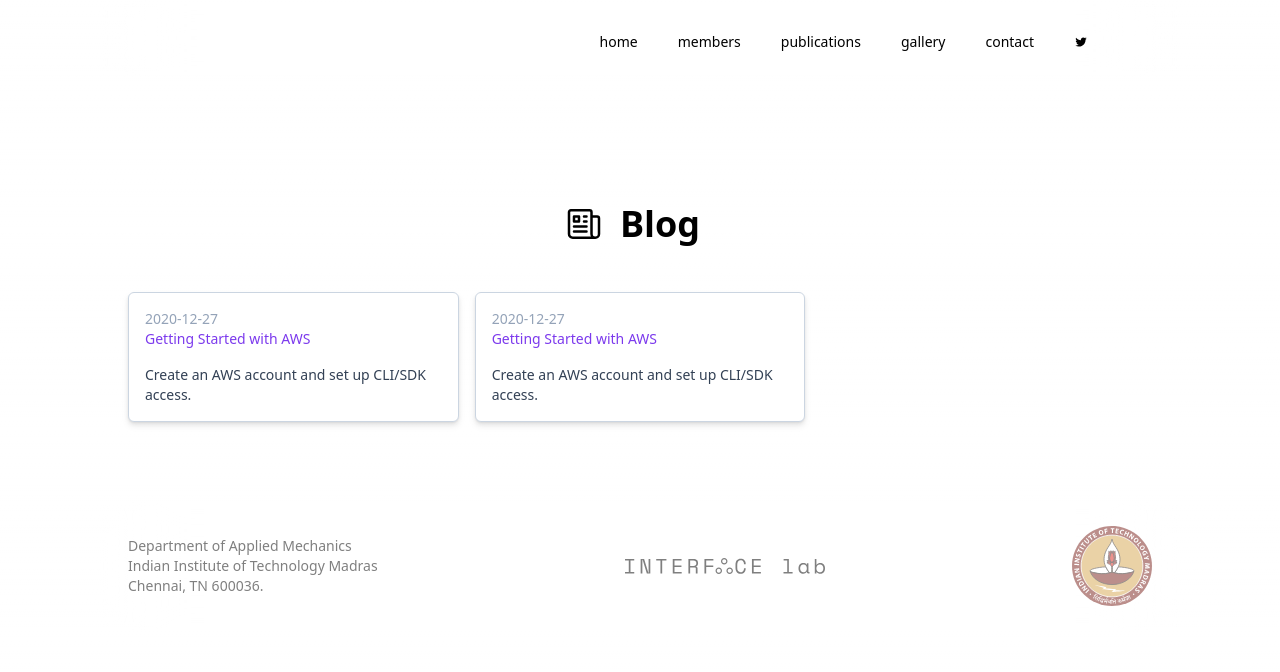
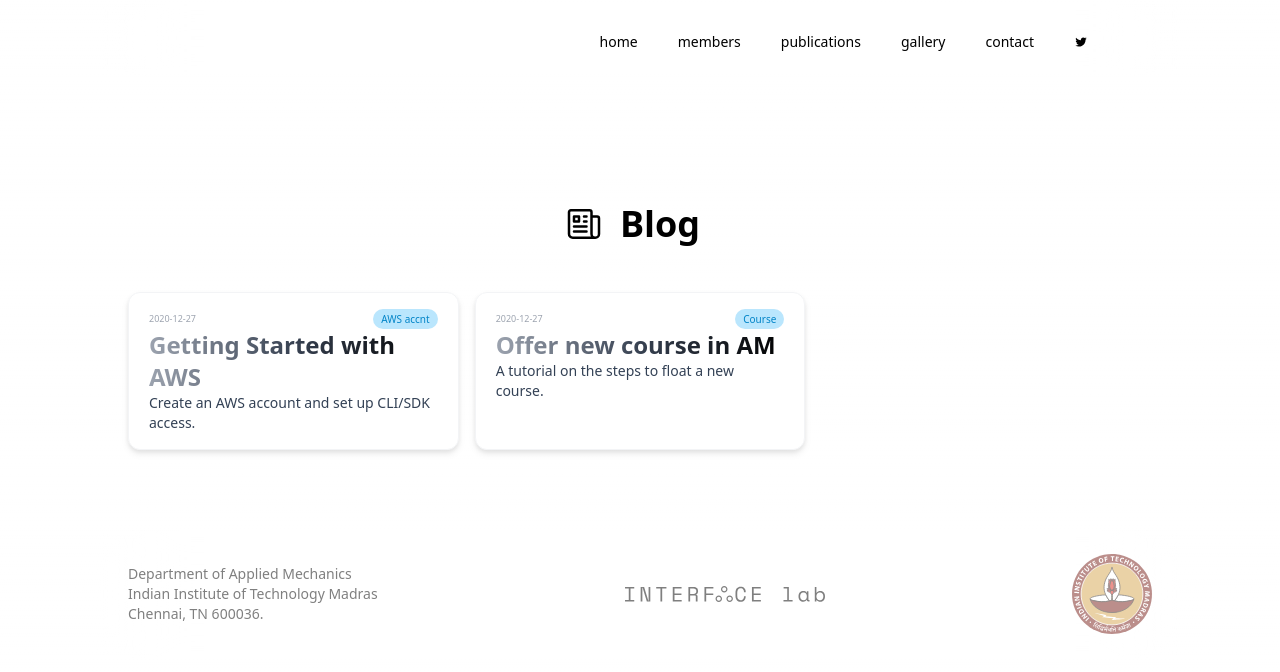
Before and after one commit to sgangaprasath/nextjs, a Next.js app in the folder tsproject/: page /blog in a window 1280 px wide. Shown: the top 672 px of the page. Built offline with nearby package versions, Linux system fonts and the light colour scheme.

Commit message:
MinorEdits

```diff
--- a/tsproject/app/blog/[slug]/page.tsx
+++ b/tsproject/app/blog/[slug]/page.tsx
@@ -2,6 +2,7 @@ import fs from "fs";
 import Markdown from "markdown-to-jsx";
 import matter from "gray-matter";
 import getPostMetadata from "@/components/getPostMetadata";
+import { MDXRemote } from "next-mdx-remote/rsc";
 
 const getPostContent = (slug: string) => {
   const folder = "blog/";
@@ -30,6 +31,7 @@ const PostPage = (props: any) => {
 
       <article className="prose">
         <Markdown>{post.content}</Markdown>
+        {/* <MDXRemote source={post.content} /> */}
       </article>
     </div>
   );
--- a/tsproject/app/news/page.tsx
+++ b/tsproject/app/news/page.tsx
@@ -44,7 +44,7 @@ function News() {
       >
         <div className="flex flex-row items-center justify-between">
           <p className="text-[9px] font-normal text-gray-400">20 Jun, 2023</p>
-          <div className="px-2 bg-green-200 rounded-full text-[10px] font-normal text-green-600">
+          <div className="px-2 bg-violet-200 rounded-full text-[10px] font-normal text-violet-600">
             #control
           </div>
         </div>
--- a/tsproject/app/page.tsx
+++ b/tsproject/app/page.tsx
@@ -22,7 +22,7 @@ export default function Home() {
           {/* News */}
           <Link
             href="/news"
-            className="group flex flex-col items-center justify-center rounded-lg border border-transparent px-5 py-4 transition-colors hover:border-gray-300 hover:bg-gray-200 hover:dark:border-neutral-700 hover:dark:bg-neutral-800/30"
+            className="group flex flex-col items-center justify-center rounded-lg border border-transparent px-5 py-4 transition-colors hover:border-violet-300 hover:bg-violet-200 hover:dark:border-neutral-700 hover:dark:bg-neutral-800/30"
           >
             <h2
               className={`flex flex-row items-center justify-center gap-2 mb-3 text-2xl font-semibold`}
@@ -68,7 +68,7 @@ export default function Home() {
           {/* Blog */}
           <Link
             href="/blog"
-            className="group flex flex-col items-center justify-center rounded-lg border border-transparent px-5 py-4 transition-colors hover:border-gray-300 hover:bg-gray-200 hover:dark:border-neutral-700 hover:dark:bg-neutral-800/30"
+            className="group flex flex-col items-center justify-center rounded-lg border border-transparent px-5 py-4 transition-colors hover:border-sky-300 hover:bg-sky-200 hover:dark:border-neutral-700 hover:dark:bg-neutral-800/30"
           >
             <h2
               className={`flex flex-row items-center justify-center gap-2 mb-3 text-2xl font-semibold`}
@@ -114,7 +114,7 @@ export default function Home() {
           {/* Research */}
           <Link
             href="/research"
-            className="group flex flex-col items-center justify-center rounded-lg border border-transparent px-5 py-4 transition-colors hover:border-gray-300 hover:bg-gray-200 hover:dark:border-neutral-700 hover:dark:bg-neutral-800/30"
+            className="group flex flex-col items-center justify-center rounded-lg border border-transparent px-5 py-4 transition-colors hover:border-rose-300 hover:bg-rose-200 hover:dark:border-neutral-700 hover:dark:bg-neutral-800/30"
           >
             <h2
               className={`flex flex-row items-center justify-center gap-2 mb-3 text-2xl font-semibold`}
@@ -160,7 +160,7 @@ export default function Home() {
           {/* Outreach */}
           <Link
             href="/outreach"
-            className="group flex flex-col items-center justify-center rounded-lg border border-transparent px-5 py-4 transition-colors hover:border-gray-300 hover:bg-gray-200 hover:dark:border-neutral-700 hover:dark:bg-neutral-800/30"
+            className="group flex flex-col items-center justify-center rounded-lg border border-transparent px-5 py-4 transition-colors hover:border-emerald-300 hover:bg-emerald-200 hover:dark:border-neutral-700 hover:dark:bg-neutral-800/30"
           >
             <h2
               className={`flex flex-row items-center justify-center gap-2 mb-3 text-2xl font-semibold`}
--- a/tsproject/blog/check copy.md
+++ b/tsproject/blog/checkcopy.md
@@ -2,6 +2,7 @@
 title: "Getting Started with AWS"
 subtitle: "Create an AWS account and set up CLI/SDK access."
 date: "2020-12-27"
+category: "AWS accnt"
 ---
 
 "Cloud computing" plays a vital role in the creation of software products and services. It's also one of the most highly sought-after skills in the tech industry.
--- a/tsproject/blog/check.md
+++ b/tsproject/blog/offer-course.md
@@ -1,9 +1,10 @@
 ---
-title: "Getting Started with AWS"
-subtitle: "Create an AWS account and set up CLI/SDK access."
+title: "Offer new course in AM"
+subtitle: "A tutorial on the steps to float a new course."
 date: "2020-12-27"
+category: "Course"
 ---
-
+I **love** using [Next.js](https://nextjs.org/)
 "Cloud computing" plays a vital role in the creation of software products and services. It's also one of the most highly sought-after skills in the tech industry.
 
 In fact, most of the projects on this site will require cloud interaction of some sort—particularly with AWS's serverless products.
--- a/tsproject/components/PostMetadata.ts
+++ b/tsproject/components/PostMetadata.ts
@@ -2,5 +2,6 @@ export interface PostMetadata {
     title: string;
     date: string;
     subtitle: string;
+    category: string;
     slug: string;
   }
--- a/tsproject/components/PostPreview.tsx
+++ b/tsproject/components/PostPreview.tsx
@@ -3,17 +3,17 @@ import { PostMetadata } from "./PostMetadata";
 
 const PostPreview = (props: PostMetadata) => {
   return (
-    <div
-      className="border border-slate-300 p-4 rounded-md shadow-sm
-    bg-white"
-    >
-      <p className="text-sm text-slate-400">{props.date}</p>
+    <Link href={`/blog/${props.slug}`} className="group bg-white dark:bg-black rounded-xl border border-gray-100 dark:border-neutral-600 px-5 py-4 transition-colors hover:border-gray-300 hover:bg-gray-50 hover:dark:border-neutral-700 hover:dark:bg-neutral-800/30">
 
-      <Link href={`/blog/${props.slug}`}>
-        <h2 className=" text-violet-600 hover:underline mb-4">{props.title}</h2>
-      </Link>
+      <div className="flex flex-row items-center justify-between">
+          <p className="text-[9px] font-normal text-gray-400">{props.date}</p>
+          <div className="px-2 bg-sky-200 rounded-full text-[10px] font-normal text-sky-600">
+            {props.category}
+          </div>
+        </div>
+        <h2 className="font-bold text-2xl bg-gradient-to-r from-gray-400 via-gray-700 to-black text-transparent bg-clip-text">{props.title}</h2>
       <p className="text-slate-700">{props.subtitle}</p>
-    </div>
+    </Link>
   );
 };
 
--- a/tsproject/components/getPostMetadata.ts
+++ b/tsproject/components/getPostMetadata.ts
@@ -15,6 +15,7 @@ const getPostMetadata = (): PostMetadata[] => {
       title: matterResult.data.title,
       date: matterResult.data.date,
       subtitle: matterResult.data.subtitle,
+      category: matterResult.data.category,
       slug: fileName.replace(".md", ""),
     };
   });
--- a/tsproject/package.json
+++ b/tsproject/package.json
@@ -9,6 +9,9 @@
     "lint": "next lint"
   },
   "dependencies": {
+    "@mdx-js/loader": "^2.3.0",
+    "@mdx-js/react": "^2.3.0",
+    "@next/mdx": "^13.4.7",
     "@types/node": "20.3.2",
     "@types/react": "18.2.14",
     "@types/react-dom": "18.2.6",
@@ -16,6 +19,7 @@
     "gray-matter": "^4.0.3",
     "markdown-to-jsx": "^7.2.1",
     "next": "13.4.7",
+    "next-mdx-remote": "^4.4.1",
     "postcss": "8.4.24",
     "react": "18.2.0",
     "react-dom": "18.2.0",
```
Also changed, not shown: 1 other file (tests, documents, lock files or other folders).
